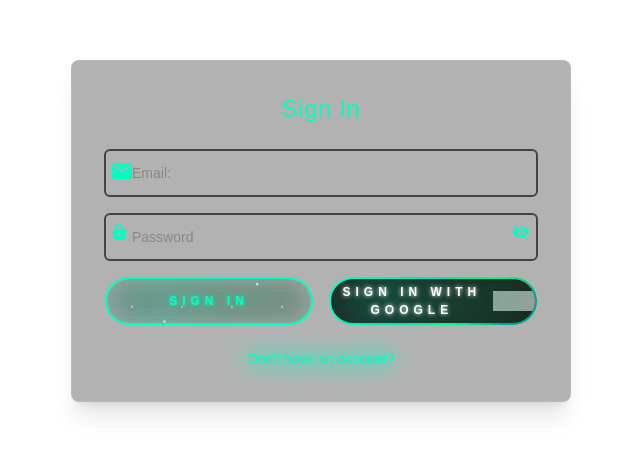
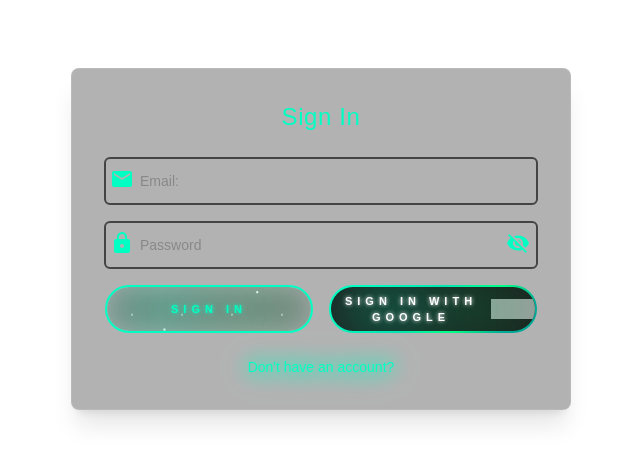
Before and after one commit to SDProject2025/game-spheres, a Next.js app: page /auth in a window 1280 px wide. Shown: the part 115-578 px from the top of the page, without its empty margins (351-991 px from the left). Built offline with nearby package versions, Linux system fonts and the light colour scheme; no server answers; the database is empty; grey boxes are pictures that could not be loaded.

Commit message:
refactor(UI): small UI changes and quality of life things

```diff
--- a/src/app/gameSpheres/[id]/page.tsx
+++ b/src/app/gameSpheres/[id]/page.tsx
@@ -34,7 +34,7 @@ export default function GameSpherePage() {
     : null;
 
   return (
-    <div className="w-full max-w-6xl mx-auto px-3 sm:px-4 md:px-6 flex flex-col">
+    <div className="w-full max-w-6xl mx-auto px-4 pb-6 sm:px-4 md:px-6 flex flex-col">
       {/* Header Section */}
       <div className="w-full mb-4 sm:mb-6">
         <div className="flex items-start gap-3 sm:gap-4 mb-2 sm:mb-3">
--- a/src/app/home/page.tsx
+++ b/src/app/home/page.tsx
@@ -22,7 +22,7 @@ export default function Home() {
   );
 
   return (
-    <div className="w-full max-w-6xl mx-auto px-4 flex flex-col items-center">
+    <div className="w-full max-w-6xl mx-auto px-4 pb-6 flex flex-col items-center">
       <div className="w-full flex justify-begin">
         <h1 className="text-3xl sm:text-4xl mb-6">GameSpheres</h1>
       </div>
--- a/src/app/layout.tsx
+++ b/src/app/layout.tsx
@@ -25,11 +25,11 @@ export default function RootLayout({
             <GameSpheresProvider>
               <SidebarWrapper />
               <main
-                className="flex-1 h-screen overflow-y-auto transition-all duration-300 ease-in-out"
+                className="flex-1 h-screen overflow-y-auto transition-[margin-left] duration-300 ease-in-out"
                 style={{ marginLeft: "var(--sidebar-width, 0px)" }}
               >
                 <AuthGuard>
-                  <div className="px-6 py-4">{children}</div>
+                  <div className="h-full w-full px-6 py-6 pb-10 flex flex-col">{children}</div>
                 </AuthGuard>
               </main>
             </GameSpheresProvider>
--- a/src/components/auth/passwordInput.tsx
+++ b/src/components/auth/passwordInput.tsx
@@ -1,5 +1,4 @@
 'use client';
-import { PasswordValidationStatus } from "firebase/auth";
 import { InputHTMLAttributes, useState } from "react";
 import { MdLock, MdVisibility, MdVisibilityOff } from "react-icons/md";
 
@@ -8,8 +7,13 @@ type Props = {
     isInvalid?: boolean;
 } & InputHTMLAttributes<HTMLInputElement>;
 
-export default function PasswordInput({label, isInvalid, ...props}: Props) {
+export default function PasswordInput({ label, isInvalid, ...props }: Props) {
     const [showPassword, setShowPassword] = useState(false);
+
+    // Tailwind classes for consistent icon spacing (adjust these for closer/further)
+    const iconLeftPaddingClass = "pl-9";
+    const iconRightPaddingClass = "pr-9";
+    const labelLeftPositionClass = "left-9"; // Matches left padding for input text alignment
 
     return (
         <div className="relative mb-4">
@@ -19,29 +23,38 @@ export default function PasswordInput({label, isInvalid, ...props}: Props) {
                 required
                 placeholder=" "
                 className={`peer w-full bg-transparent border-2 border-[#444] text-white
-                           text-sm sm:text-base md:text-md pt-4 pb-1 px-7 pb-1 px-4 sm:px-6 md:px-8
+                           text-sm sm:text-base md:text-md pt-4 pb-1
+                            ${iconLeftPaddingClass} ${iconRightPaddingClass}
                            outline-none rounded-md placeholder-transparent
                            transition
-                           ${
-                            isInvalid
-                            ? "border-red-500 focus:border-red-500 focus:shadow-[0_0_8px_#f87171] rounded-md"
-                            : "border-[#444] focus:border-[#00ffc3] focus:shadow-[0_0_8px_#00ffc3] rounded-md"
-                           }`}
+                           ${isInvalid
+                        ? "border-red-500 focus:border-red-500 focus:shadow-[0_0_8px_#f87171] rounded-md"
+                        : "border-[#444] focus:border-[#00ffc3] focus:shadow-[0_0_8px_#00ffc3] rounded-md"
+                    }`}
             />
             <label
-                className="absolute left-7 top-1.5 text-[#888] text-xs transition-all
+                className={`absolute ${labelLeftPositionClass} top-1.5 text-xs transition-all
+                            ${isInvalid
+                        ? "text-red-400 peer-focus:text-red-500"
+                        : "text-[#888] peer-focus:text-[#00ffc3]"
+                    }
                            peer-placeholder-shown:top-3.5 peer-placeholder-shown:text-sm peer-placeholder-shown:text-[#888]
-                           peer-focus:top-1.5 peer-focus:text-xs peer-focus:text-[#00ffc3]"
+                           peer-focus:top-1.5 peer-focus:text-xs`}
             >
                 {label}
             </label>
 
-            <MdLock className="absolute left-1.5 top-2.5 text-[#00ffc3] text-lg" />
+            {/* ⬅️ Added conditional color for the lock icon */}
+            <MdLock
+                className={`absolute left-1.5 top-2.5 text-xl sm:text-2xl
+                    ${isInvalid ? "text-red-400" : "text-[#00ffc3]"}`}
+            />
 
             <button
                 type="button"
                 onClick={() => setShowPassword((prev) => !prev)}
-                className="absolute right-2 top-2.5 text-[#00ffc3] text-lg hover:text-white"
+                className={`absolute right-2 top-2.5 hover:text-white transition text-xl sm:text-2xl
+                    ${isInvalid ? "text-red-400" : "text-[#00ffc3]"}`}
                 tabIndex={-1}
             >
                 {showPassword ? <MdVisibility /> : <MdVisibilityOff />}
--- a/src/components/auth/textInput.tsx
+++ b/src/components/auth/textInput.tsx
@@ -7,7 +7,12 @@ type Props = {
     isInvalid?: boolean;
 } & InputHTMLAttributes<HTMLInputElement>;
 
-export default function TextInput({label, icon, isInvalid, ...props}: Props) {
+export default function TextInput({ label, icon, isInvalid, ...props }: Props) {
+    // Conditional base classes for padding and positioning
+    const iconBasePaddingClass = icon ? "pl-6 sm:pl-8 md:pl-9" : "pl-4 sm:pl-6 md:pl-8";
+    const iconBaseLabelLeftClass = icon ? "left-6 sm:left-8 md:left-9" : "left-4 sm:left-6 md:left-8";
+    const iconFocusLabelLeftClass = icon ? "left-6 sm:left-8 md:left-9" : "left-7"; // Keep original focused label left-7 for non-icon case, but align with padding for icon case.
+
     return (
         <div className="relative mb-4">
             <input
@@ -15,31 +20,32 @@ export default function TextInput({label, icon, isInvalid, ...props}: Props) {
                 required
                 placeholder=" "
                 className={`peer w-full bg-transparent border-2 border-[#444] text-white
-                 text-sm sm:text-base md:text-md pt-4 pb-1 px-4 sm:px-6 md:px-8
+                 text-sm sm:text-base md:text-md pt-4 pb-1
                  outline-none rounded-md placeholder-transparent
                  transition
-                 ${
-                 isInvalid
-                   ? "border-red-500 focus:border-red-500 focus:shadow-[0_0_8px_#f87171] rounded-md" // red glow
-                   : "border-[#444] focus:border-[#00ffc3] focus:shadow-[0_0_8px_#00ffc3] rounded-md" // normal glow
-                 }`}
+                    ${iconBasePaddingClass}
+                 ${isInvalid
+                        ? "border-red-500 focus:border-red-500 focus:shadow-[0_0_8px_#f87171] rounded-md"
+                        : "border-[#444] focus:border-[#00ffc3] focus:shadow-[0_0_8px_#00ffc3] rounded-md"
+                    }`}
             />
             <label
-                className={`absolute left-7 top-1.5 text-[#888] transition-all
+                className={`absolute top-1.5 text-[#888] transition-all
                  text-xs
-                 ${
-                  isInvalid
-                  ? "text-red-400 peer-focus:text-red-500"
-                  : "text-[#888] peer-focus:text-[#00ffc3]"
-                 }
+                    ${iconFocusLabelLeftClass}
+                 ${isInvalid
+                        ? "text-red-400 peer-focus:text-red-500"
+                        : "text-[#888] peer-focus:text-[#00ffc3]"
+                    }
                  peer-placeholder-shown:top-3.5 peer-placeholder-shown:text-sm peer-placeholder-shown:text-[#888]
+                    ${iconBaseLabelLeftClass}
                  peer-focus:top-1.5 peer-focus:text-xs peer-focus:text-[#00ffc3]`}
             >
                 {label}
             </label>
             {icon && (
                 <div className={`absolute left-1.5 top-2.5 text-lg sm:text-xl md:text-2xl
-                      ${isInvalid ? "text-red-400" : "text-[#00ffc3]"}`}>
+                     ${isInvalid ? "text-red-400" : "text-[#00ffc3]"}`}>
                     {icon}
                 </div>
             )}
--- a/src/components/neonButton.tsx
+++ b/src/components/neonButton.tsx
@@ -94,11 +94,12 @@ const StyledWrapper = styled.div<{ neonColor: string, variant: "filled" | "outli
   strong {
    z-index: 2;
    font-family: "Montserrat", sans-serif;
-    font-size: 12px;
+   font-size: 11px;
    letter-spacing: 5px;
    color: ${(props) =>
-      props.variant === "filled" ? "#fff" : props.neonColor}; // text white if filled, neon if outline
+     props.variant === "filled" ? "#fff" : props.neonColor};
    text-shadow: 0 0 4px ${(props) => (props.variant === "filled" ? "white" : props.neonColor)};
+   padding: 10 50rem;
  }
 
   #glow {
--- a/src/components/profile/forms/profilePage.tsx
+++ b/src/components/profile/forms/profilePage.tsx
@@ -118,8 +118,7 @@ export default function ProfilePage({ profile }: { profile: Profile | null }) {
   const isOwner = user?.uid === profile.uid;
 
   return (
-    <div>
-    <div className="min-h-screen bg-[#111] text-white">
+    <div className="h-full w-full flex flex-col items-center justify-start">
       <div className="w-full max-w-5xl mx-auto py-8 px-4 sm:px-6 lg:px-8 lg:ml-64">
         {/* Profile Header */}
         <div className="flex flex-col sm:flex-row gap-6 sm:gap-8 items-center sm:items-start">
@@ -253,7 +252,5 @@ export default function ProfilePage({ profile }: { profile: Profile | null }) {
         />
       )}
     </div>
-
-    </div>
   );
 }
--- a/src/components/profile/forms/userDetail.tsx
+++ b/src/components/profile/forms/userDetail.tsx
@@ -109,7 +109,7 @@ export default function UserDetail({ profile }: { profile: Profile | null }) {
   }
 
   return (
-    <div className="min-h-screen bg-[#111] text-white">
+    <div className="min-h-screen bg-[#111] text-white flex items-center justify-center">
       <div className="max-w-6xl mx-auto px-4 py-8">
         <div className="flex flex-col gap-8 items-center">
           <ProfilePicture src={profile.photoURL} />
--- a/src/components/search/searchBar.tsx
+++ b/src/components/search/searchBar.tsx
@@ -114,8 +114,8 @@ export default function SearchBar<T extends SearchItem>({
   const displayItems = showSuggestions ? suggestions : results;
 
   return (
-    <div className="min-h-screen text-white p-6 flex flex-col items-center">
-      <div className="flex flex-col md:flex-row w-full max-w-5xl rounded-2xl overflow-hidden shadow-lg bg-[#111] transition-all duration-300 hover:shadow-[0_0_30px_1px_rgba(0,255,117,0.3)]">
+    <div className="w-full flex flex-col p-8 items-center justify-center py-8">
+      <div className="flex flex-col md:flex-row w-full rounded-2xl overflow-hidden shadow-lg bg-[#111] transition-all duration-300 hover:shadow-[0_0_30px_1px_rgba(0,255,117,0.3)]">
         {/* Left pane */}
         <div className="w-full md:w-1/3 bg-[#111111] p-4 border-b md:border-b-0 md:border-r border-cyan-500 flex flex-col">
           <h2 className="text-lg md:text-xl font-semibold mb-4 text-cyan-400 text-center md:text-left">
@@ -142,7 +142,7 @@ export default function SearchBar<T extends SearchItem>({
             <p className="text-center md:lext-left">No results found.</p>
           )}
 
-          <div className="overflow-y-auto flex-1 max-h-[300px] md:max-h-[600px] scrollbar-thin pr-1">
+          <div className="overflow-y-auto flex-1 max-h-[50vh] md:max-h-[75vh] scrollbar-thin pr-1">
             {displayItems.map((item) => {
               const itemId = item.id || item.uid;
               const selectedId = selected?.id || selected?.uid;
```
Also changed, not shown: 1 other file (tests, documents, lock files or other folders). Lines whose indentation alone changed are shown as unchanged.
